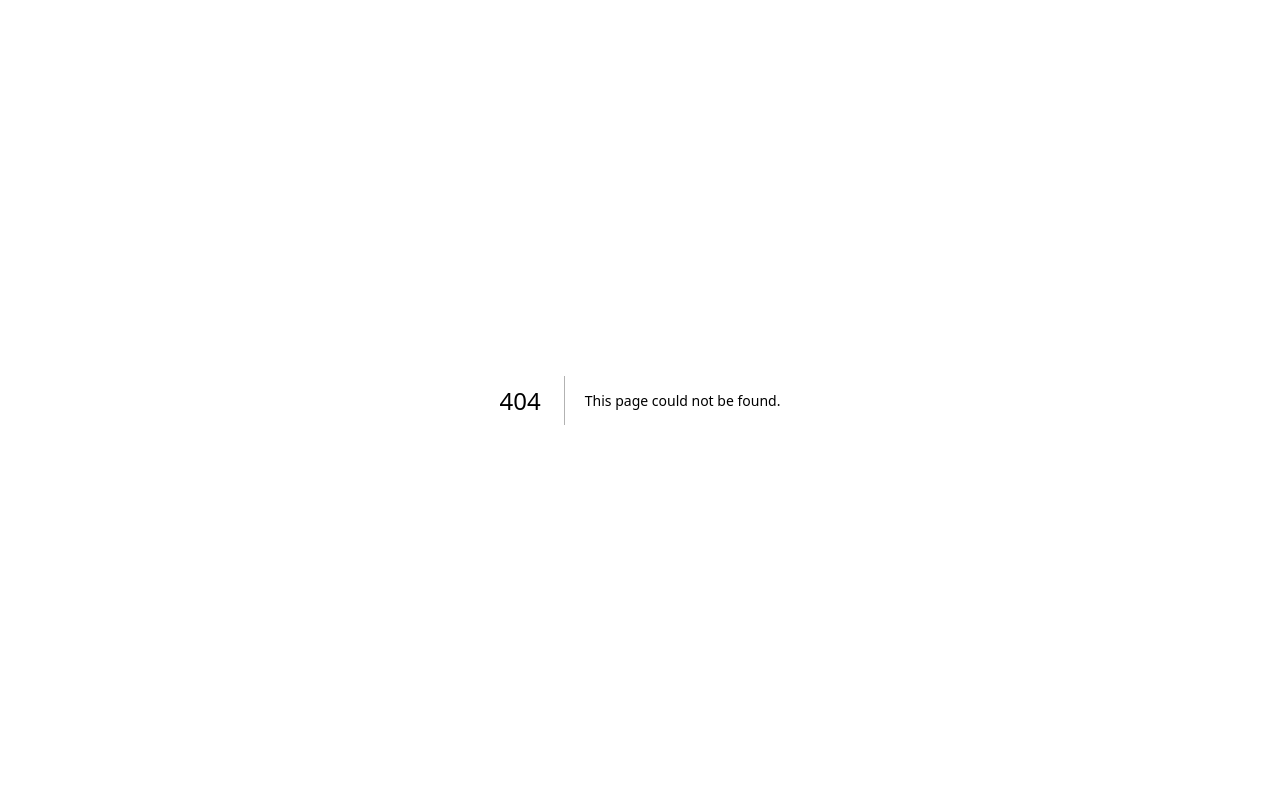
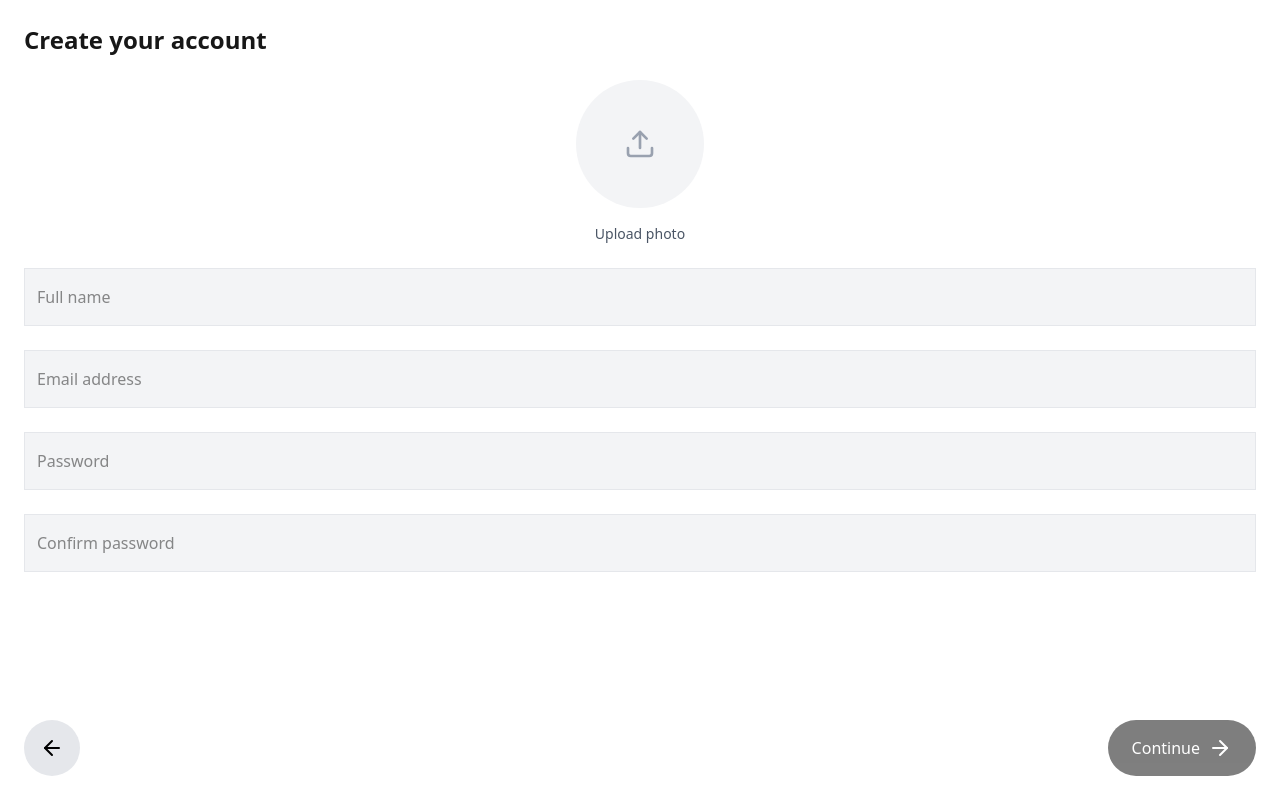
Before and after one commit to soban-amir-qbatch/qlunch_frontend, a Next.js app: page /register in a window 1280 px wide. Before the commit this address had no page. Built offline with nearby package versions, Linux system fonts and the light colour scheme.

Commit message:
register page

```diff
--- a/app/login/page.tsx
+++ b/app/login/page.tsx
@@ -1,66 +1,85 @@
 'use client';
 import { ArrowLeft, ArrowRight } from "lucide-react"
-import { useState } from "react";
+import { useForm } from "react-hook-form";
+import { zodResolver } from "@hookform/resolvers/zod";
+import { z } from "zod";
+
+// Define the form schema
+const formSchema = z.object({
+  password: z.string()
+    .min(8, "Password must be at least 8 characters")
+    .regex(/[A-Z]/, "Password must contain at least one uppercase letter")
+    .regex(/[a-z]/, "Password must contain at least one lowercase letter")
+    .regex(/[0-9]/, "Password must contain at least one number"),
+});
+
+// Infer TypeScript type from schema
+type FormData = z.infer<typeof formSchema>;
 
 export default function Login() {
-  const [password, setPassword] = useState("");
+  const {
+    register,
+    handleSubmit,
+    formState: { errors, isValid },
+    watch
+  } = useForm<FormData>({
+    resolver: zodResolver(formSchema),
+    mode: "onChange",
+  });
 
-  const handlePasswordChange = (e: React.ChangeEvent<HTMLInputElement>) => {
-    setPassword(e.target.value);
-  };
+  const password = watch("password");
 
-  const handleContinueClick = () => {
-    // Handle login logic here
-    console.log("Password submitted:", password);
+  const onSubmit = (data: FormData) => {
+    console.log("Password submitted:", data.password);
   };
 
   return (
     <main className="flex flex-col h-screen bg-white">
-
-          {/* Content */}
       <div className="flex flex-col h-full justify-between p-6 gap-4 mt-16">
-            {/* Heading */}
-            <div className="flex flex-col gap-2">
+        <form onSubmit={handleSubmit(onSubmit)} className="flex flex-col gap-2">
           <p className="text-2xl">
+            {/* TODO: Add dynamic name */}
             Welcome back, Soban
           </p>
 
-              {/* Email Input */}
+          <div className="flex flex-col gap-1">
             <div className="flex border border-gray-200 bg-gray-100 overflow-hidden">
               <input
                 type="password"
                 placeholder="Please enter your password"
                 className="flex-1 px-3 py-4 focus:outline-none"
-                  value={password}
-                  onChange={handlePasswordChange}
+                {...register("password")}
               />
             </div>
+            {errors.password && (
+              <span className="text-red-500 text-sm">{errors.password.message}</span>
+            )}
+          </div>
 
-              <button className="bg-gray-200 text-black text-xs py-2 px-2 w-fit rounded-4xl mt-4">
+          <button type="button" className="bg-gray-200 text-black text-xs py-2 px-2 w-fit rounded-4xl mt-4">
             I've forgotten my password
           </button>
-            </div >
-
-            {/* Continue Button */}
+        </form>
 
         <div className='flex justify-between'>
-
-              <button className="bg-gray-200 text-black py-4 px-4 rounded-4xl"
+          <button
+            type="button"
+            className="bg-gray-200 text-black py-4 px-4 rounded-4xl"
             onClick={() => window.history.back()}
           >
             <ArrowLeft className="w-6 h-6" />
           </button>
 
-              <button className={`flex gap-2 bg-black text-white py-4 px-6 rounded-4xl disabled:opacity-50 transition-all duration-500 ease-in-out ${password.trim().length ? 'opacity-100' : 'opacity-0 pointer-events-none'}`}
-                onClick={handleContinueClick} disabled={!password.trim().length}
+          <button
+            type="submit"
+            className={`flex gap-2 bg-black text-white py-4 px-6 rounded-4xl disabled:opacity-50 transition-all duration-500 ease-in-out ${password?.length ? 'opacity-100' : 'opacity-0 pointer-events-none'}`}
+            disabled={!isValid}
           >
             Continue
             <ArrowRight className="w-6 h-6" />
           </button>
-
         </div>
-
       </div>
     </main>
-  )
+  );
 }
--- /dev/null
+++ b/app/register/page.tsx
@@ -0,0 +1,179 @@
+'use client';
+import { ArrowLeft, ArrowRight, Upload } from "lucide-react";
+import { useForm } from "react-hook-form";
+import { zodResolver } from "@hookform/resolvers/zod";
+import { z } from "zod";
+import { useState, useRef } from "react";
+import Image from "next/image";
+
+const MAX_FILE_SIZE = 5000000; // 5MB
+const ACCEPTED_IMAGE_TYPES = ["image/jpeg", "image/jpg", "image/png", "image/webp"];
+
+const registerSchema = z.object({
+  name: z.string()
+    .min(2, "Name must be at least 2 characters")
+    .max(50, "Name is too long"),
+  email: z.email("Please enter a valid email"),
+  password: z.string()
+    .min(8, "Password must be at least 8 characters")
+    .regex(/[A-Z]/, "Password must contain at least one uppercase letter")
+    .regex(/[a-z]/, "Password must contain at least one lowercase letter")
+    .regex(/[0-9]/, "Password must contain at least one number"),
+  confirmPassword: z.string()
+}).refine((data) => data.password === data.confirmPassword, {
+  message: "Passwords don't match",
+  path: ["confirmPassword"],
+});
+
+type RegisterForm = z.infer<typeof registerSchema>;
+
+export default function Register() {
+  const [profilePic, setProfilePic] = useState<string | null>(null);
+  const fileInputRef = useRef<HTMLInputElement>(null);
+
+  const triggerFileInput = () => {
+    fileInputRef.current?.click();
+  };
+
+  const {
+    register,
+    handleSubmit,
+    formState: { errors, isValid },
+    watch
+  } = useForm<RegisterForm>({
+    resolver: zodResolver(registerSchema),
+    mode: "onChange"
+  });
+
+  const handleImageUpload = (e: React.ChangeEvent<HTMLInputElement>) => {
+    const file = e.target.files?.[0];
+    if (file) {
+      if (file.size > MAX_FILE_SIZE) {
+        alert("File size must be less than 5MB");
+        return;
+      }
+      if (!ACCEPTED_IMAGE_TYPES.includes(file.type)) {
+        alert("File must be an image (JPEG, PNG, or WebP)");
+        return;
+      }
+      const reader = new FileReader();
+      reader.onloadend = () => {
+        setProfilePic(reader.result as string);
+      };
+      reader.readAsDataURL(file);
+    }
+  };
+
+  const onSubmit = (data: RegisterForm) => {
+    console.log("Form submitted:", { ...data, profilePic });
+  };
+
+  return (
+    <main className="flex flex-col h-screen bg-white p-6">
+      <form onSubmit={handleSubmit(onSubmit)} className="flex flex-col gap-6 h-full">
+        <h1 className="text-2xl font-semibold">Create your account</h1>
+
+        {/* Profile Picture Upload */}
+        <div className="flex flex-col items-center gap-4">
+          <div
+            className="relative w-32 h-32 rounded-full overflow-hidden bg-gray-100 flex items-center justify-center cursor-pointer hover:opacity-80 transition-opacity"
+            onClick={triggerFileInput}
+          >
+            {profilePic ? (
+              <Image src={profilePic} alt="Profile" fill className="object-cover" />
+            ) : (
+              <Upload className="w-8 h-8 text-gray-400" />
+            )}
+          </div>
+          <input
+            ref={fileInputRef}
+            type="file"
+            accept="image/*"
+            onChange={handleImageUpload}
+            className="hidden"
+            id="profilePic"
+          />
+          <label
+            htmlFor="profilePic"
+            className="cursor-pointer text-sm text-gray-600 hover:text-gray-800"
+          >
+            {profilePic ? 'Change photo' : 'Upload photo'}
+          </label>
+        </div>
+
+        {/* Name Input */}
+        <div className="flex flex-col gap-1">
+          <input
+            type="text"
+            placeholder="Full name"
+            className="px-3 py-4 border border-gray-200 bg-gray-100 focus:outline-none"
+            {...register("name")}
+          />
+          {errors.name && (
+            <span className="text-red-500 text-sm">{errors.name.message}</span>
+          )}
+        </div>
+
+        {/* Email Input */}
+        <div className="flex flex-col gap-1">
+          <input
+            type="email"
+            placeholder="Email address"
+            className="px-3 py-4 border border-gray-200 bg-gray-100 focus:outline-none"
+            {...register("email")}
+          />
+          {errors.email && (
+            <span className="text-red-500 text-sm">{errors.email.message}</span>
+          )}
+        </div>
+
+        {/* Password Input */}
+        <div className="flex flex-col gap-1">
+          <input
+            type="password"
+            placeholder="Password"
+            className="px-3 py-4 border border-gray-200 bg-gray-100 focus:outline-none"
+            {...register("password")}
+          />
+          {errors.password && (
+            <span className="text-red-500 text-sm">{errors.password.message}</span>
+          )}
+        </div>
+
+        {/* Confirm Password Input */}
+        <div className="flex flex-col gap-1">
+          <input
+            type="password"
+            placeholder="Confirm password"
+            className="px-3 py-4 border border-gray-200 bg-gray-100 focus:outline-none"
+            {...register("confirmPassword")}
+          />
+          {errors.confirmPassword && (
+            <span className="text-red-500 text-sm">{errors.confirmPassword.message}</span>
+          )}
+        </div>
+
+        {/* Navigation Buttons */}
+        <div className="flex justify-between mt-auto">
+          <button
+            type="button"
+            className="bg-gray-200 text-black py-4 px-4 rounded-full"
+            onClick={() => window.history.back()}
+          >
+            <ArrowLeft className="w-6 h-6" />
+          </button>
+
+          <button
+            type="submit"
+            className={`flex gap-2 bg-black text-white py-4 px-6 rounded-full disabled:opacity-50 transition-all duration-500 ease-in-out ${isValid ? 'opacity-100' : 'opacity-50'}`}
+            disabled={!isValid}
+          >
+            Continue
+            <ArrowRight className="w-6 h-6" />
+          </button>
+        </div>
+
+      </form>
+    </main>
+  );
+}
--- a/package.json
+++ b/package.json
@@ -9,10 +9,13 @@
     "lint": "next lint"
   },
   "dependencies": {
+    "@hookform/resolvers": "^5.2.1",
     "lucide-react": "^0.539.0",
     "next": "15.4.6",
     "react": "19.1.0",
-    "react-dom": "19.1.0"
+    "react-dom": "19.1.0",
+    "react-hook-form": "^7.62.0",
+    "zod": "^4.0.17"
   },
   "devDependencies": {
     "@tailwindcss/postcss": "^4",
```
Also changed, not shown: 1 other file (tests, documents, lock files or other folders). Lines whose indentation alone changed are shown as unchanged.
